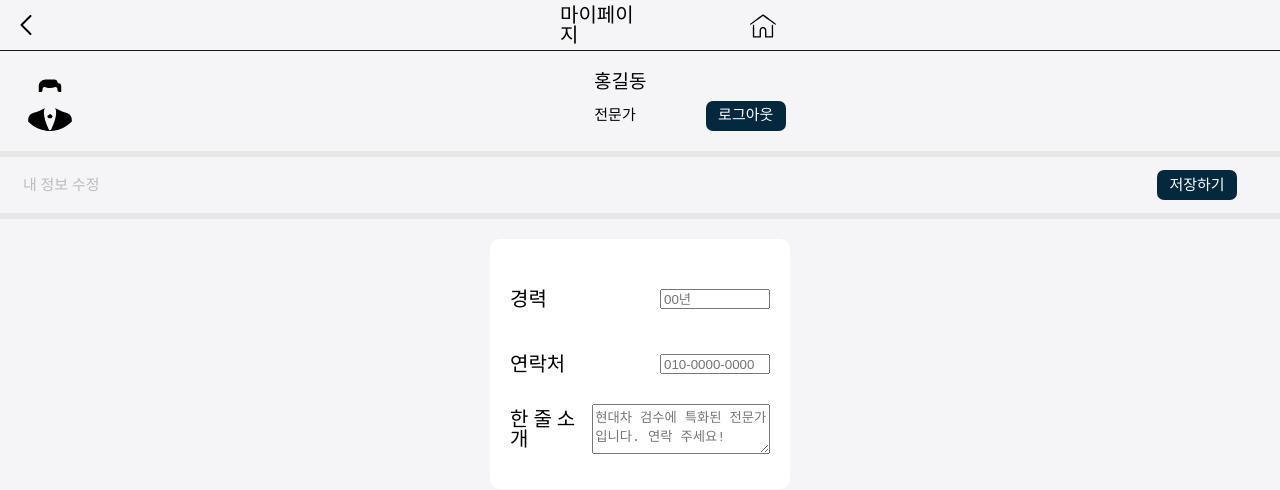
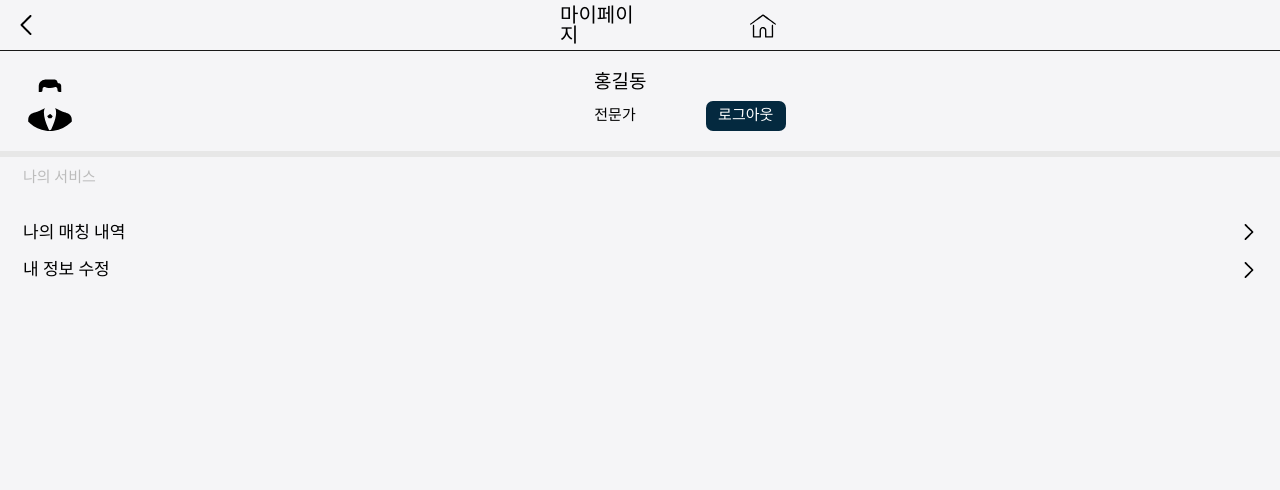
Before and after one commit to KEBBootCamp/Frontend, a React (Vite) app: page /expert-my-page in a window 1280 px wide. Shown: the top 490 px of the page. Built offline with nearby package versions, Linux system fonts and the light colour scheme; a web font is replaced by a local one.

Commit message:
style: 전문가 마이페이지 디자인 수정

```diff
--- a/src/pages/ExpertMypage.jsx
+++ b/src/pages/ExpertMypage.jsx
@@ -1,12 +1,21 @@
 import React, { useState } from "react";
 import styled from "styled-components";
-import { IcUser } from "../assets/svg/icon";
+import { IcUser, IcNext } from "../assets/svg/icon";
 import MypageHeader from "../components/common/MypageHeader";
+import { useNavigate } from "react-router-dom";
 
 function ExpertMypage() {
+    const navigate = useNavigate();
+
+    const handleClickMyMatchingHistory = () => {
+        navigate("/expert-my-matching-history");
+    };
+    const handleClickMyInfoFix = () => {
+        navigate("/expert-my-info-fix");
+    };
     return (
         <MypageWrapper>
-            <MypageHeader />
+            <MypageHeader title="마이페이지" />
             <MypageBodyWrapper>
                 <MypageBoxWrapper>
                     <MypageLeftBox>
@@ -21,26 +30,18 @@ function ExpertMypage() {
                     </MypageRightBox>
                 </MypageBoxWrapper>
                 <MyInfoFixBox>
-                    <MyInfoFix>내 정보 수정</MyInfoFix>
-                    <FixDoneButton>저장하기</FixDoneButton>
+                    <MyMatchingBox>나의 서비스</MyMatchingBox>
                 </MyInfoFixBox>
-
-                <ToggleBoxContainer>
-                    <ToggleExpertBox>
-                        <ExpertWrapper>
-                            <ExpertText>경력</ExpertText>
-                            <ExpertCareer type="text" placeholder="00년" />
-                        </ExpertWrapper>
-                        <ExpertWrapper>
-                            <ExpertText>연락처</ExpertText>
-                            <ExpertPhoneNum type="text" placeholder="010-0000-0000" />
-                        </ExpertWrapper>
-                        <ExpertWrapper>
-                            <ExpertText>한 줄 소개</ExpertText>
-                            <ExpertIntro type="text" placeholder="현대차 검수에 특화된 전문가입니다. 연락 주세요!" />
-                        </ExpertWrapper>
-                    </ToggleExpertBox>
-                </ToggleBoxContainer>
+                <MyListWrapper>
+                    <MyListBoxWrapper onClick={handleClickMyMatchingHistory}>
+                        <MyListBox>나의 매칭 내역</MyListBox>
+                        <StyledIcNext />
+                    </MyListBoxWrapper>
+                    <MyListBoxWrapper onClick={handleClickMyInfoFix}>
+                        <MyListBox>내 정보 수정</MyListBox>
+                        <StyledIcNext />
+                    </MyListBoxWrapper>
+                </MyListWrapper>
             </MypageBodyWrapper>
         </MypageWrapper>
     );
@@ -126,78 +127,39 @@ const MyInfoFixBox = styled.div`
 
     padding: 1.3rem;
 
-    border-bottom: 0.6rem solid rgb(231, 231, 231);
+    //border-bottom: 0.6rem solid rgb(231, 231, 231);
 `;
 
-const MyInfoFix = styled.div`
+const MyMatchingBox = styled.div`
     color: rgb(188, 188, 188);
 
     font-size: 1.5rem;
-
     margin-left: 1rem;
 `;
 
-const FixDoneButton = styled.button`
-    width: 8rem;
-    height: 3rem;
-
-    border-radius: 0.7rem;
-    font-size: 1.5rem;
-
-    margin-right: 3rem;
-    background-color: rgb(4, 41, 63);
-    color: white;
-`;
-const ToggleBoxContainer = styled.div`
-    display: flex;
-    flex-direction: column;
-    justify-content: center;
-    align-items: center;
-    gap: 2rem;
-
-    border-radius: 1rem;
-
-    background-color: rgb(245, 245, 247);
+const MyListWrapper = styled.div`
+    padding: 1.3rem;
+    margin-left: 1rem;
 `;
 
-const ToggleExpertBox = styled.div`
-    width: 30rem;
-    height: 25rem;
+const MyListBoxWrapper = styled.div`
+    width: 100%;
+    height: 3.2rem;
 
     display: flex;
-    flex-direction: column;
-    justify-content: center;
-    gap: 2rem;
+    justify-content: space-between;
+    align-items: center;
 
-    border-radius: 1rem;
-
-    padding: 0 2rem;
-    margin-top: 2rem;
-
-    font-size: 2rem;
-    background-color: white;
+    margin: 0.525rem 0px;
+    cursor: pointer;
+`;
+const MyListBox = styled.div`
+    font-size: 1.7rem;
 `;
 
-const ExpertWrapper = styled.div`
-    height: 4.5rem;
+const StyledIcNext = styled(IcNext)`
+    width: 1.6rem;
+    height: 1.6rem;
 
-    display: flex;
-    align-items: center;
-    justify-content: space-between;
+    margin-right: 1rem;
 `;
-
-const ExpertText = styled.div``;
-
-const ExpertCareer = styled.input`
-    width: 11rem;
-    height: 2rem;
-`;
-
-const ExpertPhoneNum = styled.input`
-    width: 11rem;
-    height: 2rem;
-`;
-
-const ExpertIntro = styled.textarea`
-    height: 5rem;
-`;
```
